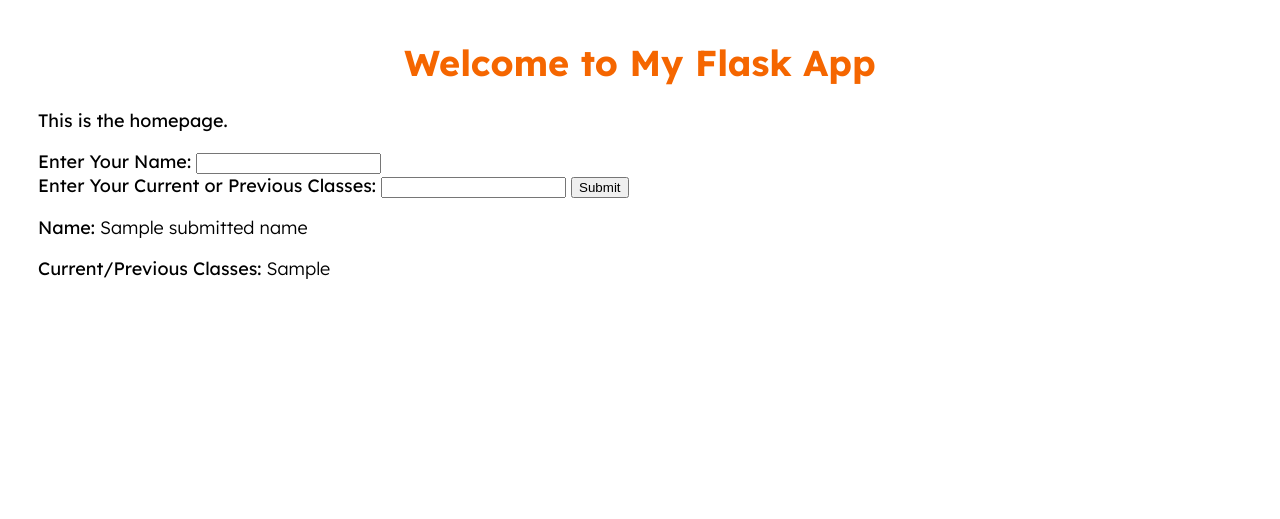
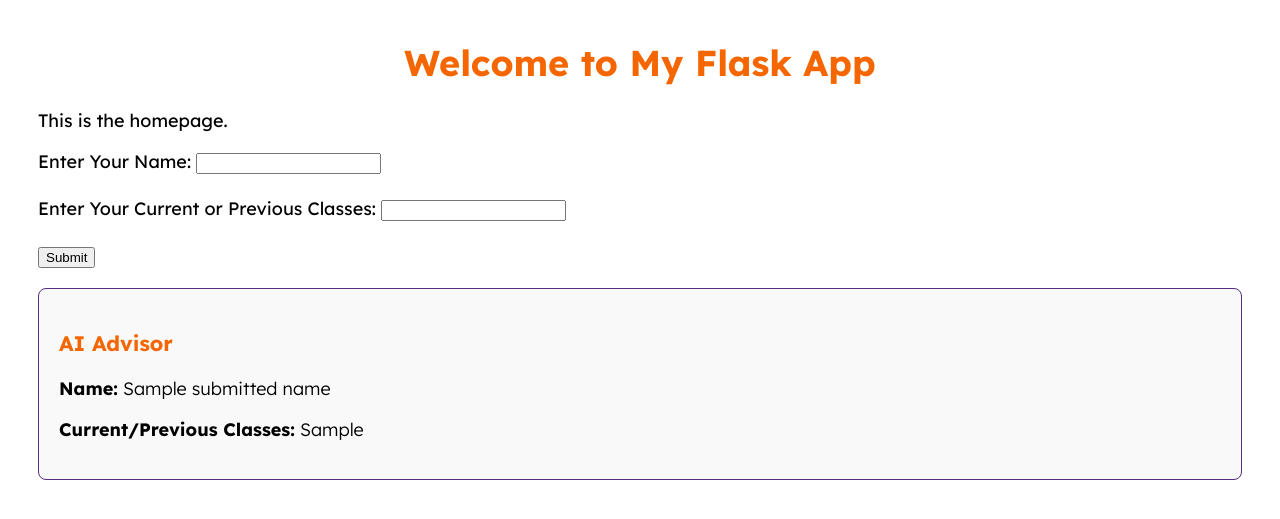
Before and after one commit to hleach78/cuhackit_website, a Flask app: template templates/index.html in a window 1280 px wide. Shown: the part 122-641 px from the top of the page. Run offline with Flask 3, Linux system fonts and the light colour scheme; the template is opened without the code that fills it: most values are stand-ins (such as "Sample title", 1, 10 or a date in 2020); some web fonts are replaced.

Commit message:
Fixed output

```diff
--- a/templates/base.html
+++ b/templates/base.html
@@ -45,6 +45,16 @@
             font-size: 18px;
             color: black;
         }
+        .output-box {
+            border: 1px solid #522D80;
+            padding: 20px;
+            margin-top: 20px;
+            background-color: #f9f9f9;
+            border-radius: 8px;
+        }
+        .output-box h3 {
+            color:#F56600
+        }
     </style>
 </head>
 <body>
--- a/templates/index.html
+++ b/templates/index.html
@@ -6,19 +6,26 @@
     <h1 class= "title">Welcome to My Flask App</h1>
     <p>This is the homepage.</p>
 
-    <form action="/" method="POST">
-        <label for="user_input">Enter Your Name:</label>
-        <input type="text" id="user_name" name="user_name">
-        <br>
-         <label for="user_input">Enter Your Current or Previous Classes:</label>
-        <input type="text" id="user_classes" name="user_classes">
+<form action="/" method="POST">
+    <label for="user_name">Enter Your Name:</label>
+    <input type="text" id="user_name" name="user_name" required>
+    <br><br>
 
-        <button type="submit">Submit</button>
-    </form>
+    <label for="user_classes">Enter Your Current or Previous Classes:</label>
+    <input type="text" id="user_classes" name="user_classes" required>
+    <br><br>
 
-    {% if submitted_name and submitted_classes %}
-        <p><span>Name:</span> <span class="submitted-text">{{ submitted_name }}</span></p>
-        <p><span>Current/Previous Classes:</span> <span class="submitted-text">{{ submitted_classes }}</span></p>
-    {% endif %}
+    <button type="submit">Submit</button>
+</form>
+
+
+{% if submitted_name and submitted_courses %}
+    <div class="output-box">
+        <h3>AI Advisor</h3>
+        <p><strong>Name:</strong> <span class="submitted-text">{{ submitted_name }}</span></p>
+        <p><strong>Current/Previous Classes:</strong> <span class="submitted-text">{{ submitted_courses }}</span></p>
+    </div>
+{% endif %}
+
 
 {% endblock %}
```
